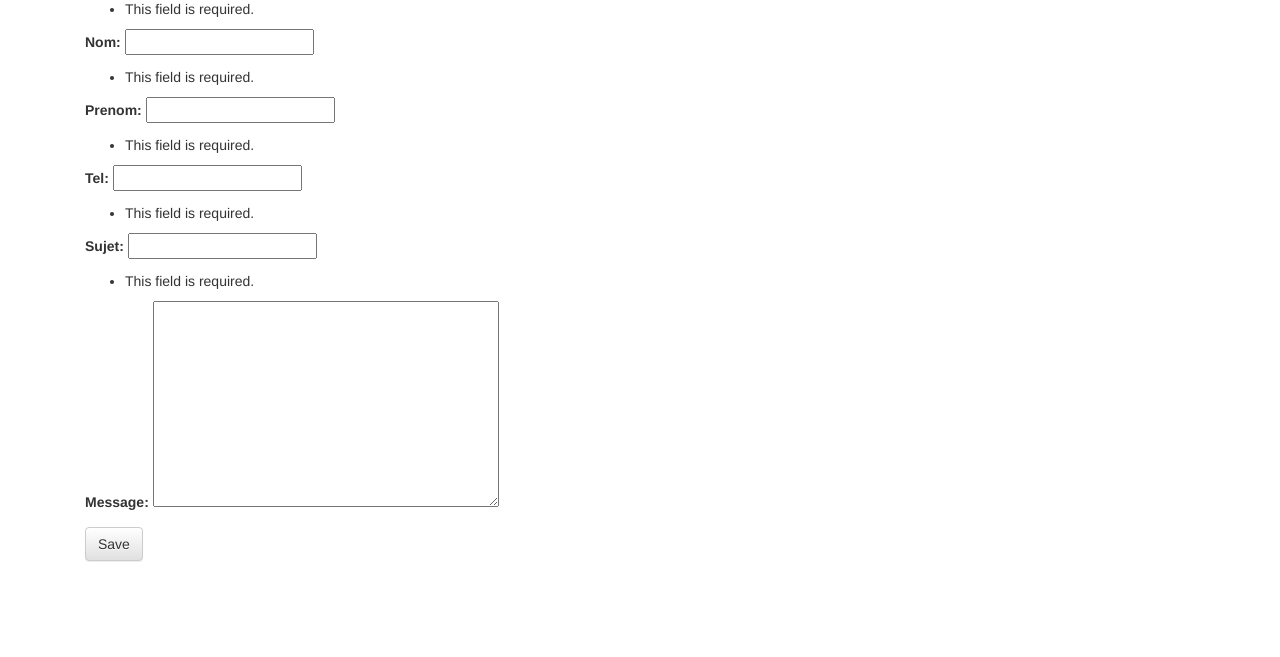
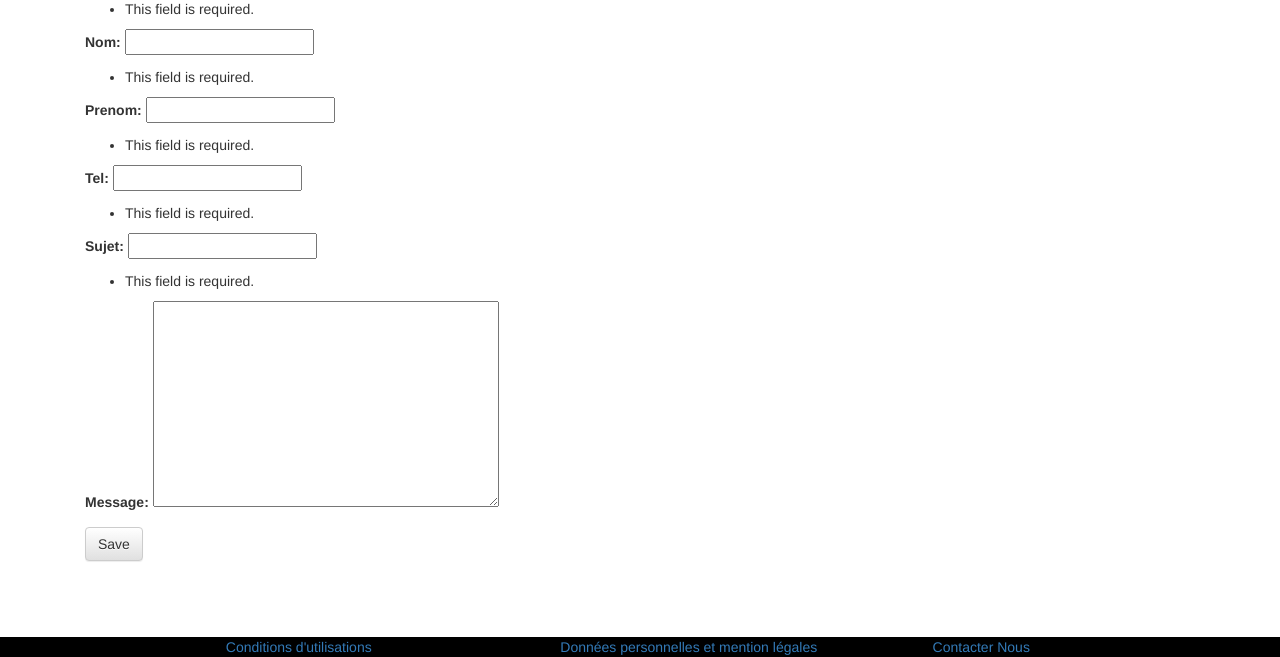
Before and after one commit to Davy971/ua-m2-ec903-django-honey-pot, a Django app: page /honeypot/contact/ in a window 1280 px wide. Shown: the part 143-800 px from the top of the page. Run offline with Django 3.2, Linux system fonts and the light colour scheme; some libraries are stand-ins or nearby versions.

Commit message:
ajout du footer

```diff
--- a/honeypot/templates/honeypot/base.html
+++ b/honeypot/templates/honeypot/base.html
@@ -9,6 +9,7 @@
         <link rel="stylesheet" href="//maxcdn.bootstrapcdn.com/bootstrap/3.2.0/css/bootstrap.min.css">
         <link rel="stylesheet" href="//maxcdn.bootstrapcdn.com/bootstrap/3.2.0/css/bootstrap-theme.min.css">
         <link href='//fonts.googleapis.com/css?family=Lobster&subset=latin,latin-ext' rel='stylesheet' type='text/css'>
+        <script src="//cdnjs.cloudflare.com/ajax/libs/jquery/3.2.1/jquery.min.js"></script>
         <title>Django HoneyPot</title>
 
     </head>
@@ -27,7 +28,7 @@
                   <a class="nav-link" href="#">Activité</a>
                 </li>
                 <li class="nav-item">
-                  <a class="nav-link" href="#">Contact</a>
+                  <a class="nav-link" href="{% url 'honeypot_contact' %}">Contact</a>
                 </li>
               </ul>
               <form class="form-inline pull-xs-right">
@@ -45,10 +46,30 @@
                 </div>
 
               </div>
-      </div>
 
 
 
+              <style>
+                .footer {
+                    position: fixed;
+                    left: 0;
+                    bottom: 0;
+                    width: 100%;
+                    background-color: black;
+                    color: white;
+                    text-align: center;
+                }
+              </style>
+              <div class="footer">
+                <div class="container">
+                  <div class="row">
+                    <a class="col-lg-3 col-lg-offset-1" href="#">Conditions d'utilisations</a>
+                    <a class="col-lg-3 col-lg-offset-1" href="#">Données personnelles et mention légales</a>
+                    <a class="col-lg-3" href="{% url 'honeypot_contact' %}"> Contacter Nous </a>
+                  </div>
+                </div>
+              </div>
 
+      </div>
     </body>
 </html>
--- a/honeypot/urls.py
+++ b/honeypot/urls.py
@@ -4,5 +4,5 @@ from . import views
 urlpatterns = [
     path('login/',views.login),
     path('redir/',views.redir),
-    path('contact/',views.contacter),
+    path('contact/',views.contacter,name='honeypot_contact'),
 ]
```
